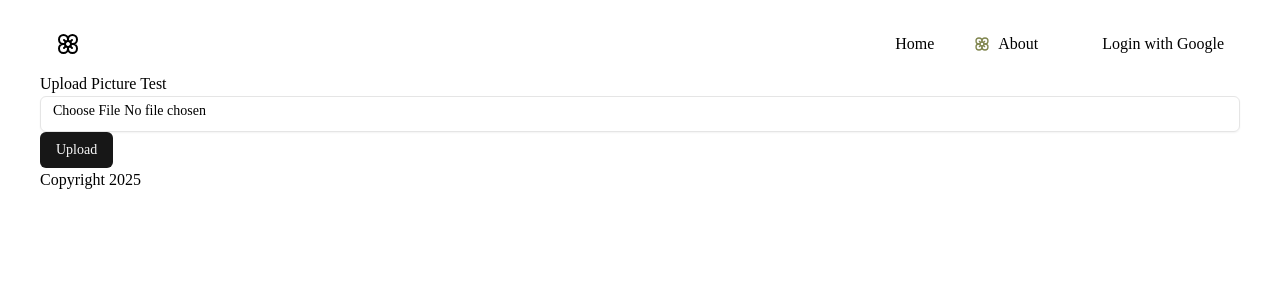
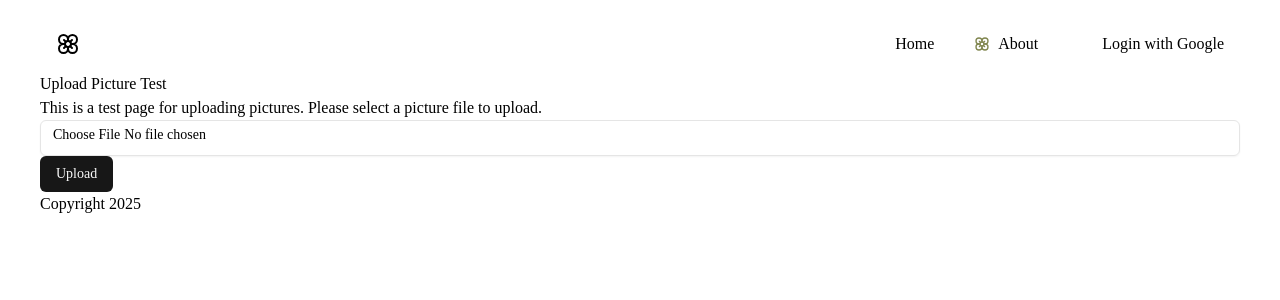
Before and after one commit to AnnaManoleLNU/blomsterkartan, a React (Vite) app: page /about in a window 1280 px wide. Shown: the top 300 px of the page. Built offline with nearby package versions, Linux system fonts and the light colour scheme; a web font is replaced by a local one.

Commit message:
use js file for api

```diff
--- a/api/upload.ts
+++ b/api/upload.js
@@ -1,8 +1,7 @@
-// api/upload.ts
+
 import { put } from '@vercel/blob';
-import { type VercelRequest, type VercelResponse } from '@vercel/node';
 
-export default async function handler(req: VercelRequest, res: VercelResponse) {
+export default async function handler(req, res) {
   if (req.method !== 'POST') {
     return res.status(405).send('Method Not Allowed');
   }
--- a/src/features/about/index.tsx
+++ b/src/features/about/index.tsx
@@ -9,6 +9,10 @@ export default function About() {
   return (
     <>
       <h1>Upload Picture Test</h1>
+      <p>
+        This is a test page for uploading pictures. Please select a picture
+        file to upload.
+      </p>
 
       <form
         onSubmit={async (event) => {
```
Also changed, not shown: vercel.json.
